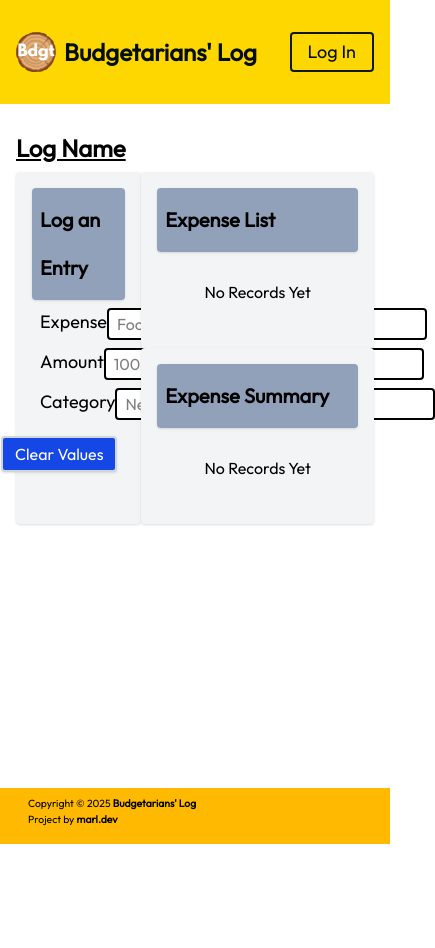
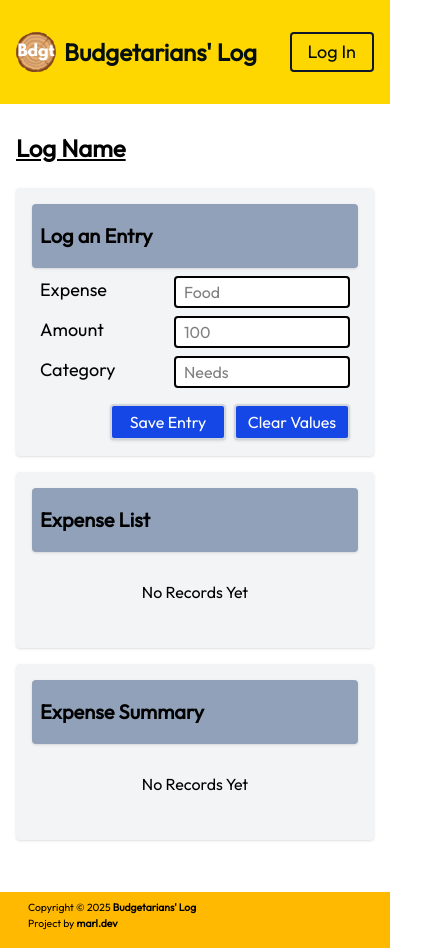
Before and after one commit to marlmunar/budget-tracker, a React (Vite) app in the folder frontend/: page /log in a window 390 px wide. Shown: the whole page, 435 px wide, since content can reach past the window. Before the commit the page ends 844 px from the top, so only its background shows below. Built offline with nearby package versions, Linux system fonts and the light colour scheme.

Commit message:
Worked with the responsiveness of the logscreen

```diff
--- a/frontend/src/components/AddEntryForm.jsx
+++ b/frontend/src/components/AddEntryForm.jsx
@@ -1,6 +1,6 @@
 const AddEntryForm = () => {
   return (
-    <section className="log-section-container row-span-2">
+    <section className="log-section-container row-span-2 max-h-[16.8rem]">
       <h3 className="log-section-header">Log an Entry</h3>
       <form>
         <div className="input-row">
@@ -23,9 +23,7 @@ const AddEntryForm = () => {
               name="amount"
               placeholder="100"
               autoComplete="off"
-              min="1"
-              max="1000000"
-              step="0.01"
+              step={0.01}
               required
             />
           </div>
--- a/frontend/src/components/FormContainer.jsx
+++ b/frontend/src/components/FormContainer.jsx
@@ -1,7 +1,7 @@
 const FormContainer = ({ children }) => {
   return (
     <div className="form-container">
-      <div className="grid md:grid-cols-[70%_30%] h-full ">
+      <div className="grid justify-between md:grid-cols-[70%_29.8%] h-full ">
         <>{children}</>
         <div className="relative overflow-hidden hidden md:block">
           <div className="min-h-full min-w-10 bg-amber-200 rounded-r"></div>
--- a/frontend/src/index.css
+++ b/frontend/src/index.css
@@ -120,7 +120,7 @@ button {
 }
 
 .input-row {
-  @apply p-2;
+  @apply p-2 mx-auto;
 }
 
 .input-column {
@@ -132,7 +132,7 @@ button {
 }
 
 .input-column input {
-  @apply bg-white min-w-[20rem] px-2 rounded border-[2px];
+  @apply block bg-white w-44 sm:min-w-[15rem] px-2 rounded border-[2px];
 }
 
 .button-row {
--- a/frontend/src/pages/LogScreen.jsx
+++ b/frontend/src/pages/LogScreen.jsx
@@ -5,9 +5,9 @@ import ExpenseSummary from "../components/ExpenseSummary";
 
 const LogScreen = () => {
   return (
-    <main>
+    <main className="mx-auto md:max-w-[90%] lg:max-w-none">
       <h2 className="text-2xl font-semibold underline">Log Name</h2>
-      <div className="grid grid-cols-[35%_65%] grid-rows-2 my-2">
+      <div className="py-4 grid grid-cols-1 justify-between lg:grid-cols-[39%_59%] grid-rows-2 my-2 gap-4">
         <AddEntryForm />
         <ExpenseList />
         <ExpenseSummary />
--- a/frontend/src/pages/Profile.jsx
+++ b/frontend/src/pages/Profile.jsx
@@ -3,7 +3,7 @@ import UserProfile from "../components/UserProfile";
 
 const Profile = () => {
   return (
-    <main className="flex flex-col gap-10 lg:grid  lg:grid-cols-[35%_65%] xl:grid-cols-[30%_70%]">
+    <main className="flex flex-col justify-between gap-10 lg:grid lg:grid-cols-[34%_64%] xl:grid-cols-[29%_69%]">
       <UserProfile />
       <Logs />
     </main>
```
